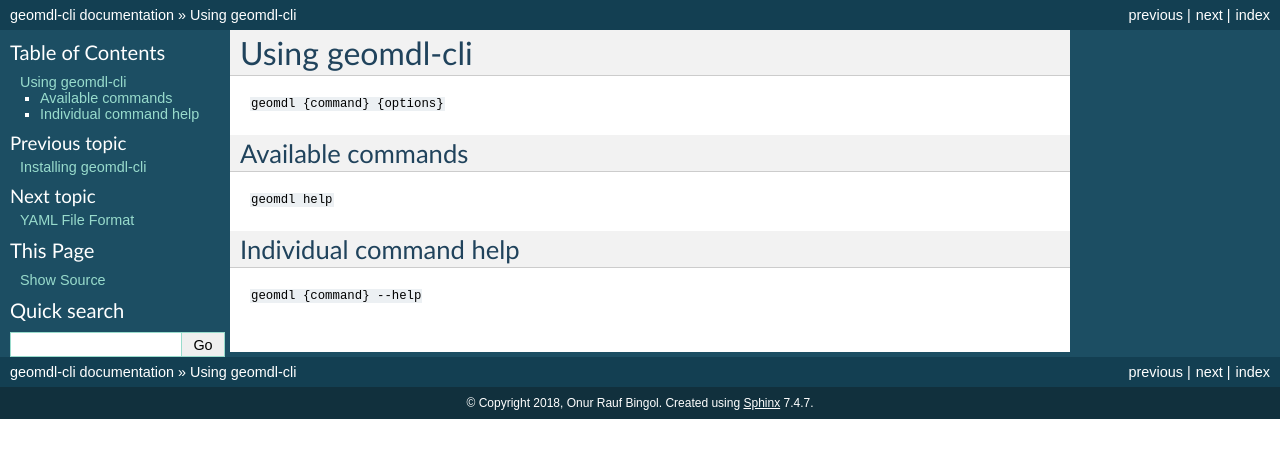
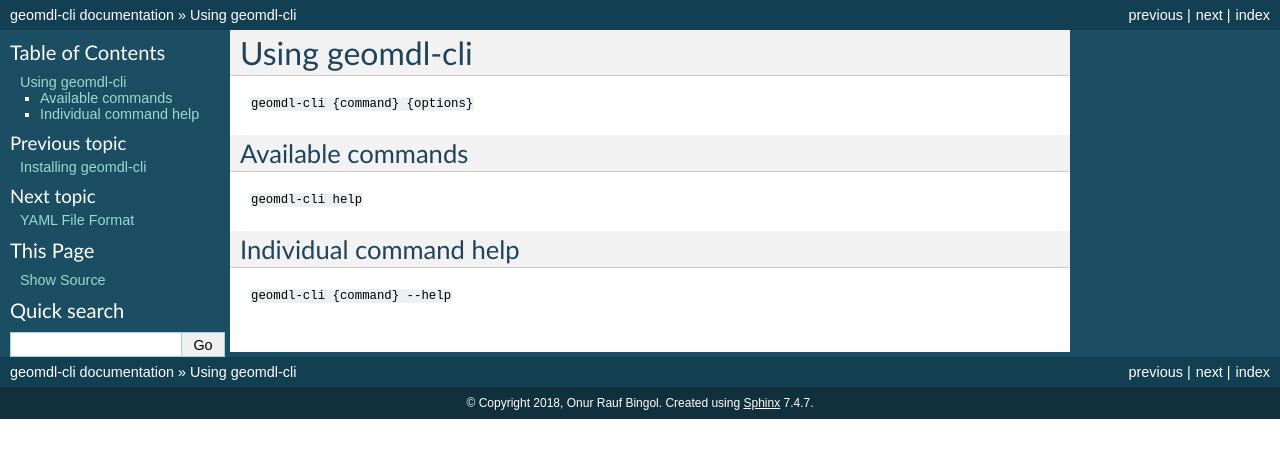
Before and after one commit to orbingol/geomdl-cli, a Sphinx documentation site: the page built from docs/using.rst, in a window 1280 px wide. Shown: the top 458 px of the page. Built offline with Sphinx 7.4.7, drawn with Linux system fonts in a browser that asks for light colours; formulas are drawn with MathJax 3; pages that are not in the unit, such as notebooks, are missing from menus.

Commit message:
Rename script for convenience

```diff
--- a/README.rst
+++ b/README.rst
@@ -24,7 +24,7 @@
 Using geomdl-cli
 ================
 
-``geomdl {command} {options}``
+``geomdl-cli {command} {options}``
 
 Available commands
 ------------------
@@ -37,7 +37,7 @@
 Individual command help
 -----------------------
 
-``geomdl {command} --help``
+``geomdl-cli {command} --help``
 
 Documentation
 =============
--- a/docs/index.rst
+++ b/docs/index.rst
@@ -1,4 +1,4 @@
-GEOMDL-CLI Documentation
+geomdl-cli Documentation
 ========================
 
 **geomdl-cli** is a tool for using `NURBS-Python (geomdl) <https://nurbs-python.readthedocs.io/en/latest/>`_ from the
--- a/docs/intro.rst
+++ b/docs/intro.rst
@@ -1,7 +1,7 @@
 What is geomdl-cli?
 ^^^^^^^^^^^^^^^^^^^
 
-``geomdl.cli`` module provides a set of commands for using `geomdl <https://pypi.org/project/geomdl>`_ library from
+**geomdl.cli** module provides a set of commands for using `geomdl <https://pypi.org/project/geomdl>`_ library from
 the command line.
 
 Author
--- a/docs/using.rst
+++ b/docs/using.rst
@@ -1,14 +1,14 @@
 Using geomdl-cli
 ^^^^^^^^^^^^^^^^
 
-``geomdl {command} {options}``
+``geomdl-cli {command} {options}``
 
 Available commands
 ==================
 
-``geomdl help``
+``geomdl-cli help``
 
 Individual command help
 =======================
 
-``geomdl {command} --help``
+``geomdl-cli {command} --help``
--- a/setup.py
+++ b/setup.py
@@ -52,7 +52,7 @@
     packages=['geomdl.cli'],
     install_requires=['geomdl>=4.3.6', 'Jinja2>=2.10', 'ruamel.yaml>=0.15', 'matplotlib'],
     entry_points={
-        'console_scripts': ['geomdl=geomdl.cli.command_line:main'],
+        'console_scripts': ['geomdl-cli=geomdl.cli.command_line:main'],
     },
     classifiers=[
         'Development Status :: 4 - Beta',
```
Also changed, not shown: other parts of docs/index.rst (+1 -0 lines), 1 other file.
